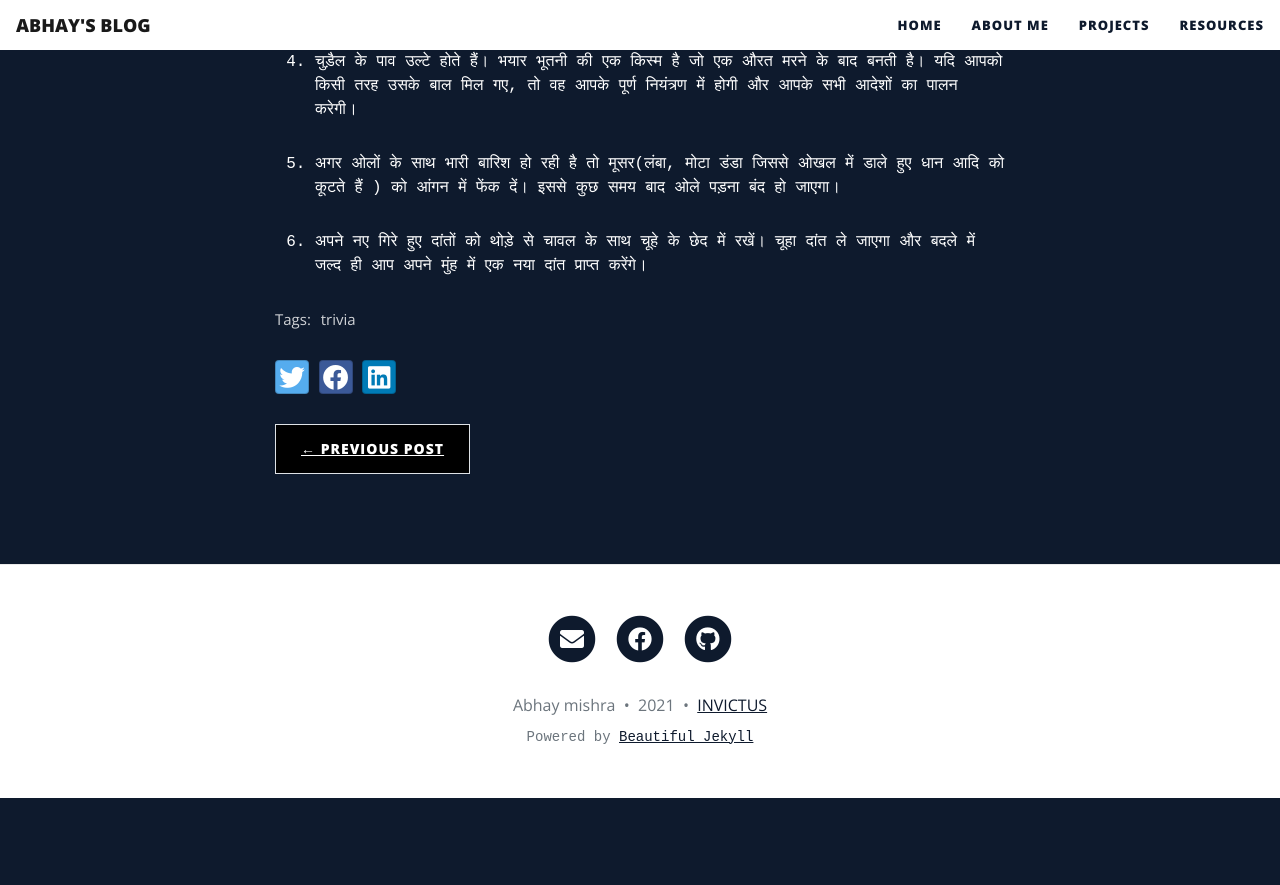
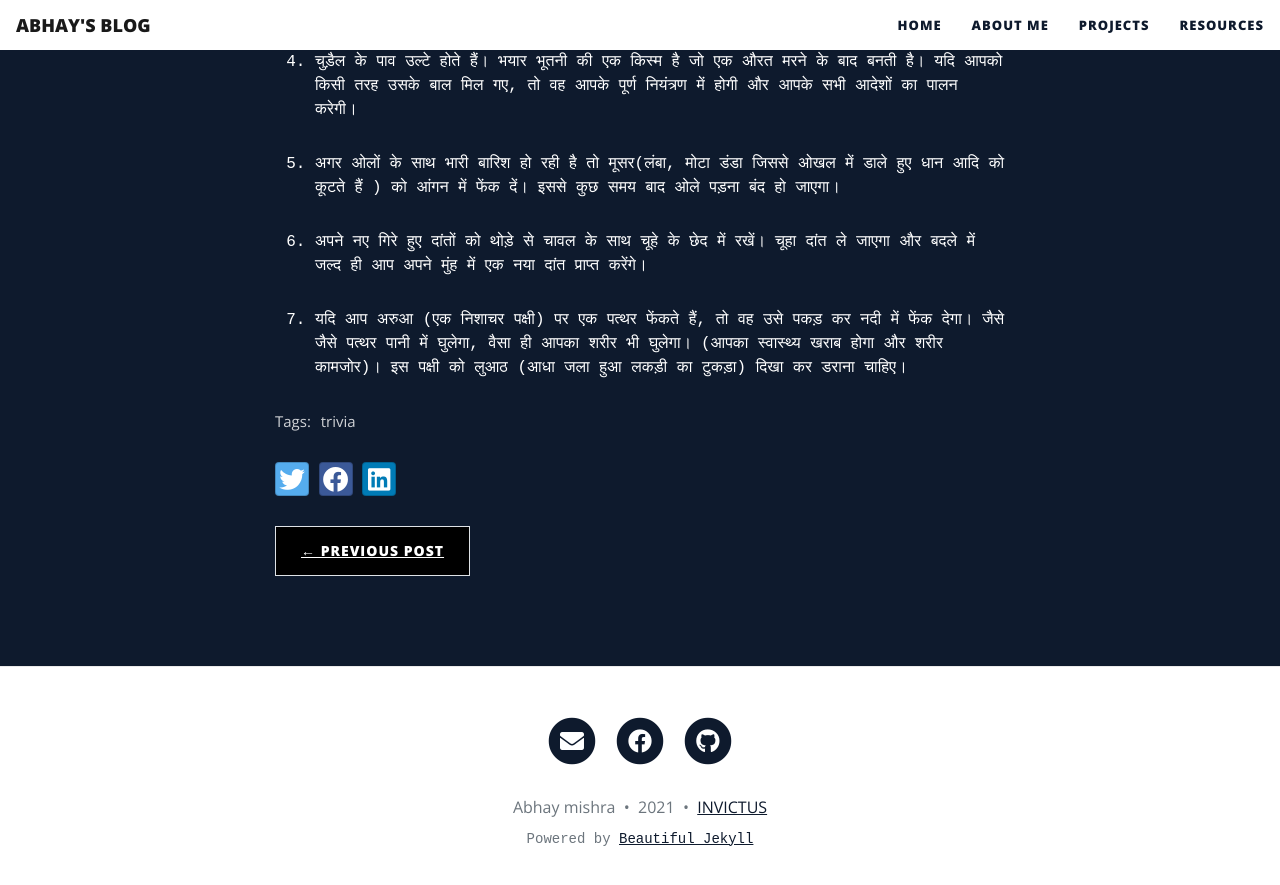
Before and after one commit to mabhay3420/mabhay3420.github.io, a Jekyll site: the page built from _posts/2021-11-10-Anokhi-Manyatayien.md, in a window 1280 px wide and 900 px high, scrolled down 786 px. Shown: the top 885 px of the window. Built offline with Jekyll 4.4.1, drawn with Linux system fonts in a browser that asks for light colours; nearby versions of some CDN libraries; comment, search, counter and statistics services are not loaded; before the commit the page ends 1584 px from its top, so only the background shows below that.

Commit message:
new line added

```diff
--- a/_posts/2021-11-10-Anokhi-Manyatayien.md
+++ b/_posts/2021-11-10-Anokhi-Manyatayien.md
@@ -25,9 +25,15 @@ readtime: true
    बनती है। यदि आपको किसी तरह उसके बाल मिल गए, तो वह आपके पूर्ण नियंत्रण में
    होगी और आपके सभी आदेशों का पालन करेगी।
 
-5. अगर ओलों के साथ भारी बारिश हो रही है तो मूसर(लंबा, मोटा डंडा जिससे ओखल में डाले हुए धान आदि को कूटते हैं ) को आंगन में फेंक दें। इससे कुछ
-   समय बाद ओले पड़ना बंद हो जाएगा।
+5. अगर ओलों के साथ भारी बारिश हो रही है तो मूसर(लंबा, मोटा डंडा जिससे ओखल में
+   डाले हुए धान आदि को कूटते हैं ) को आंगन में फेंक दें। इससे कुछ समय बाद ओले
+   पड़ना बंद हो जाएगा।
 
 6. अपने नए गिरे हुए दांतों को थोड़े से चावल के साथ चूहे के छेद में रखें। चूहा
    दांत ले जाएगा और बदले में जल्द ही आप अपने मुंह में एक नया दांत प्राप्त
    करेंगे।
+
+7. यदि आप अरुआ (एक निशाचर पक्षी) पर एक पत्थर फेंकते हैं, तो वह उसे पकड़ कर नदी
+   में फेंक देगा। जैसे जैसे पत्थर पानी में घुलेगा, वैसा ही आपका शरीर भी
+   घुलेगा। (आपका स्वास्थ्य खराब होगा और शरीर कामजोर)। इस पक्षी को लुआठ
+   (आधा जला हुआ लकड़ी का टुकड़ा) दिखा कर डराना चाहिए।
```
